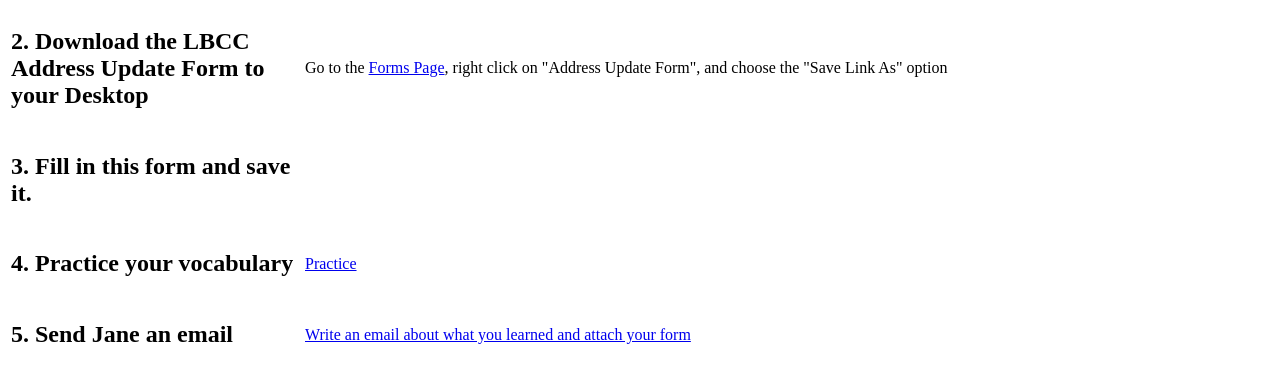
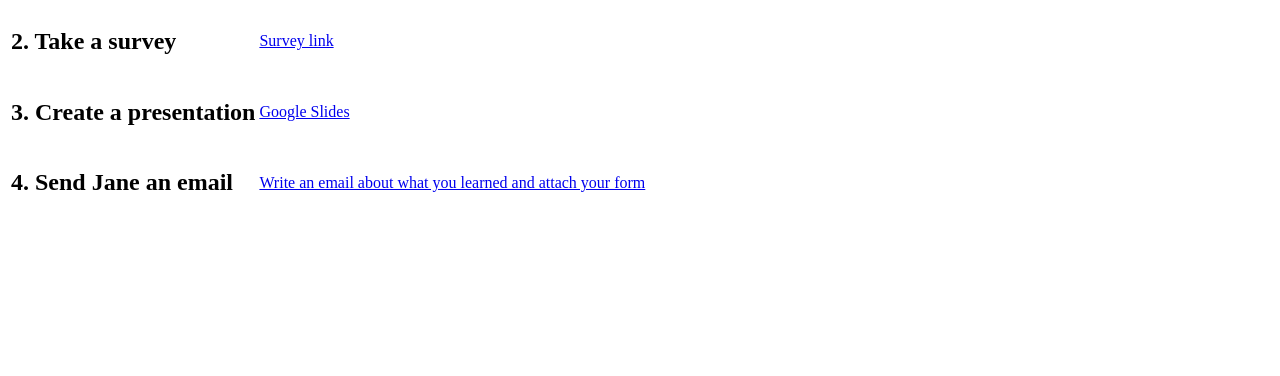
Before and after one commit to sandbergja/esol_computer_site, a plain HTML site: page index.html in a window 1280 px wide. Shown: the part 761-1137 px from the top of the page. After the commit the page ends 988 px from the top, so only its background shows below. Drawn offline with Linux system fonts and the light colour scheme.

Commit message:
Update index.html

```diff
--- a/index.html
+++ b/index.html
@@ -27,16 +27,27 @@
 <tr><td><h2>3. Take a survey</h2></td><td>
 <a href="https://www.surveymonkey.com/r/K5KBWTL" target="_blank">Survey link</a></td></tr>
 -->
+<!--
 <tr><td><h2>2. Download the LBCC Address Update Form to your Desktop</h2></td><td>
 Go to the <a href="https://www.linnbenton.edu/future-students/make-it-official/forms-and-applications/forms-related-to-personal-student-info" target="_blank">Forms Page</a>, right click on "Address Update Form", and choose the "Save Link As" option</td></tr>
 
 <tr><td><h2>3. Fill in this form and save it.</h2></td><td>
 </td></tr>
 
-<tr><td><h2>4. Practice your vocabulary</h2></td><td>
+-->
+<tr><td><h2>2. Take a survey</h2></td><td>
+<a href="https://www.surveymonkey.com/r/BMLP3JR" target="_blank">Survey link</a></td></tr>
+
+<tr><td><h2>3. Create a presentation</h2></td><td>
+<a href="https://docs.google.com/presentation/?usp=mkt_slides" target="_blank">Google Slides</a></td></tr>
+
+
+<!--
+<tr><td><h2>3. Practice your vocabulary</h2></td><td>
 <a href="https://quizlet.com/132230893/test?matching=on&prompt-with=1&limit=20" target="_blank">Practice</a></td></tr>
+-->
 
-<tr><td><h2>5. Send Jane an email</h2></td>
+<tr><td><h2>4. Send Jane an email</h2></td>
 <td><a href="http://www.linnbenton.edu/lbcc-email" target="_blank">Write an email about what you learned and attach your form</a></td></tr>
 </table>
 
```
